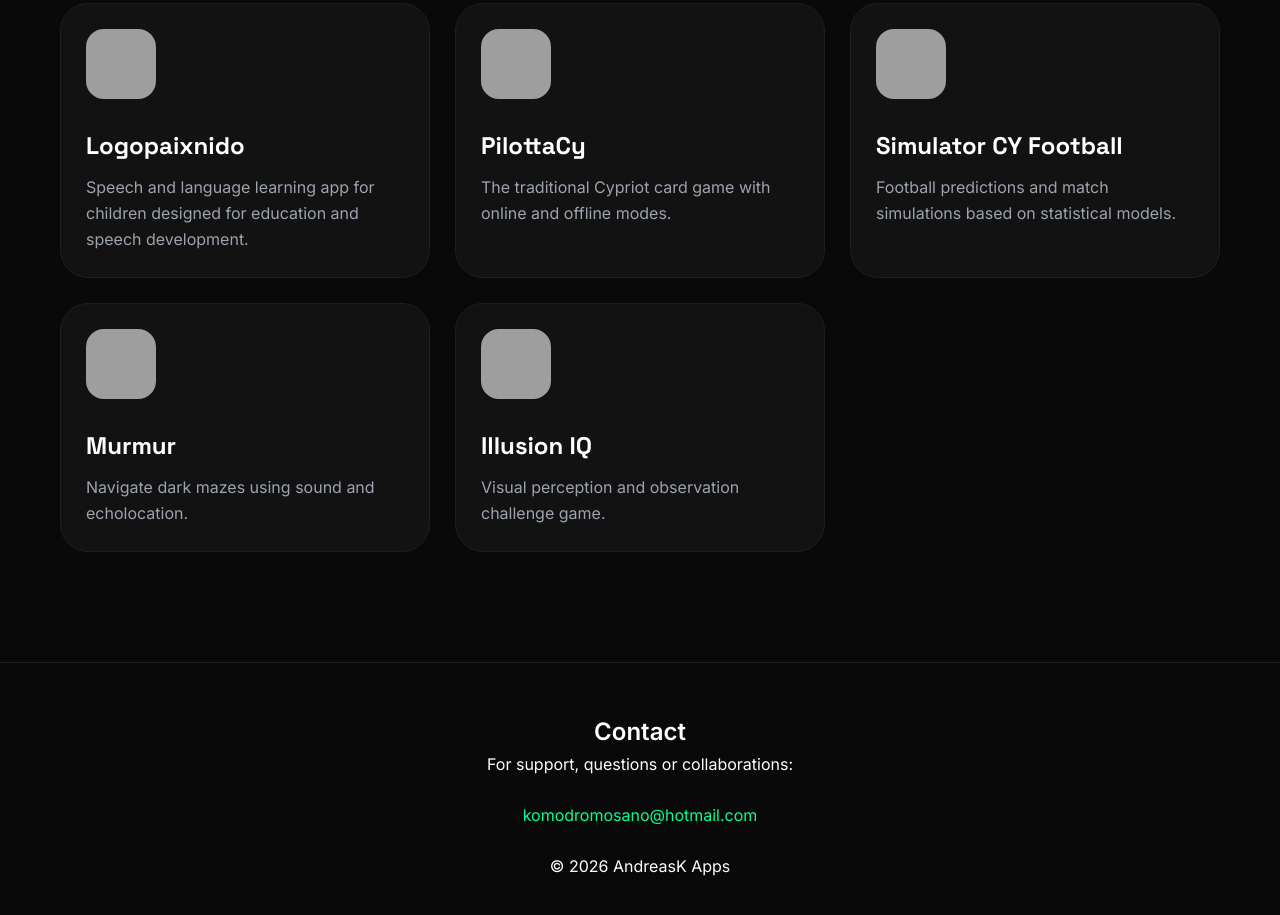
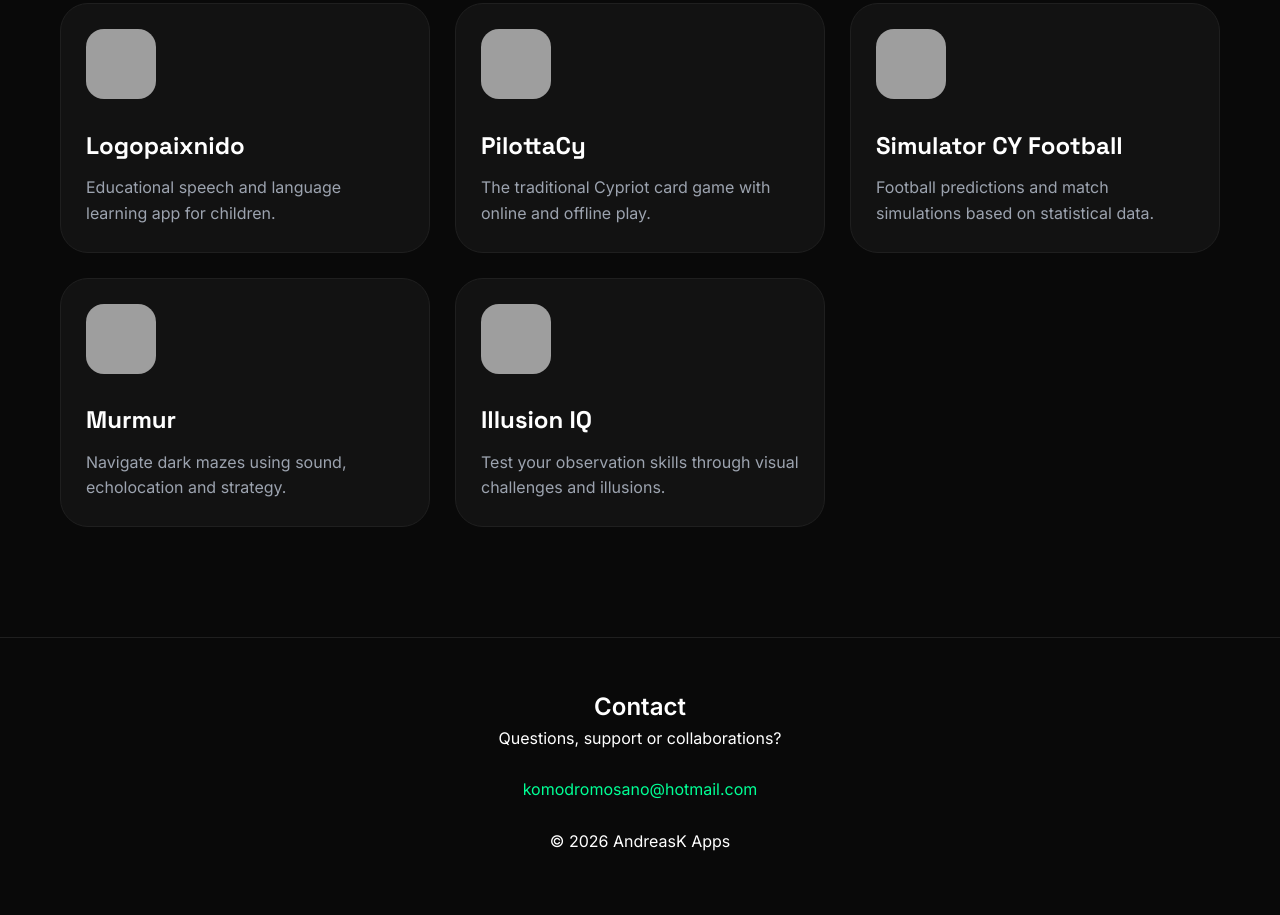
Before and after one commit to andreaskapps/andreask-apps, a plain HTML site: page index.html in a window 1280 px wide. Shown: the part 879-1794 px from the top of the page. Drawn offline with Linux system fonts and the light colour scheme; grey boxes are pictures that could not be loaded.

Commit message:
Update index.html

```diff
--- a/index.html
+++ b/index.html
@@ -1,5 +1,6 @@
 <!DOCTYPE html>
 <html lang="en">
+
 <head>
   <meta charset="UTF-8">
   <meta name="viewport" content="width=device-width, initial-scale=1.0">
@@ -7,11 +8,14 @@
   <title>AndreasK Apps</title>
 
   <link rel="stylesheet" href="style.css">
+  <link rel="icon" href="logo.png">
+</head>
 
-</head>
 <body>
 
   <section class="hero">
+
+    <img src="logo.png" class="site-logo" alt="AK Logo">
 
     <div class="badge">
       ● Independent Android Developer • Nicosia, Cyprus
@@ -28,8 +32,7 @@
       unique puzzle experiences built for Android.
     </p>
 
-    <a
-      class="hero-btn"
+    <a class="hero-btn"
       href="https://play.google.com/store/apps/developer?id=AndreasK"
       target="_blank">
       View All Apps
@@ -48,71 +51,70 @@
       href="https://play.google.com/store/apps/details?id=com.logopaixnido"
       target="_blank">
 
-<img src="https://play-lh.googleusercontent.com/mnjWKfCPGdKp4A0xikkYEqk27rF2M0BKEvfKT7ucP9-4PXkH-bjIQBTUYbVI4oEBtpJi91Z144orGfZq9BsdyA=w480-h960-rw">
+      <img
+        src="https://play-lh.googleusercontent.com/mnjWKfCPGdKp4A0xikkYEqk27rF2M0BKEvfKT7ucP9-4PXkH-bjIQBTUYbVI4oEBtpJi91Z144orGfZq9BsdyA=w480-h960-rw">
 
       <h3>Logopaixnido</h3>
 
       <p>
-Speech and language learning app for children designed for
-education and speech development.
+        Educational speech and language learning app for children.
       </p>
-
     </a>
 
     <a class="card"
       href="https://play.google.com/store/apps/details?id=com.pilotta"
       target="_blank">
 
-<img src="https://play-lh.googleusercontent.com/a06N4y4tmqZgXaSmFRJ1g3hNh7UVlqk6PGmcFQZYtNiI7AMyhxVu6vXLMEtKOp-HKzShr8S_h-J3g9hfFrnp=s96-rw">
+      <img
+        src="https://play-lh.googleusercontent.com/a06N4y4tmqZgXaSmFRJ1g3hNh7UVlqk6PGmcFQZYtNiI7AMyhxVu6vXLMEtKOp-HKzShr8S_h-J3g9hfFrnp=s96-rw">
 
       <h3>PilottaCy</h3>
 
       <p>
-The traditional Cypriot card game with online and offline modes.
+        The traditional Cypriot card game with online and offline play.
       </p>
-
     </a>
 
     <a class="card"
       href="https://play.google.com/store/apps/details?id=com.simulatorcyfootball"
       target="_blank">
 
-<img src="https://play-lh.googleusercontent.com/iL9kLIHkUB_WmO6lMXs5bKphMkZdrob_IdX55eOtku0ycy1dHrWd1LYZkWTchBc9510_R3DULTMgAN7OaUUxtA=s96-rw">
+      <img
+        src="https://play-lh.googleusercontent.com/iL9kLIHkUB_WmO6lMXs5bKphMkZdrob_IdX55eOtku0ycy1dHrWd1LYZkWTchBc9510_R3DULTMgAN7OaUUxtA=s96-rw">
 
       <h3>Simulator CY Football</h3>
 
       <p>
-Football predictions and match simulations based on statistical models.
+        Football predictions and match simulations based on statistical data.
       </p>
-
     </a>
 
     <a class="card"
       href="https://play.google.com/store/apps/details?id=com.Murmur"
       target="_blank">
 
-<img src="https://play-lh.googleusercontent.com/AobPyHKyiCxZlXigbZ-l-KM7GNfc34pWEUxIGySbF8rUwGbEMkSDES52puLG3nFWK1xa05lauBitnVVjOUcNlw=s96-rw">
+      <img
+        src="https://play-lh.googleusercontent.com/AobPyHKyiCxZlXigbZ-l-KM7GNfc34pWEUxIGySbF8rUwGbEMkSDES52puLG3nFWK1xa05lauBitnVVjOUcNlw=s96-rw">
 
       <h3>Murmur</h3>
 
       <p>
-Navigate dark mazes using sound and echolocation.
+        Navigate dark mazes using sound, echolocation and strategy.
       </p>
-
     </a>
 
     <a class="card"
       href="https://play.google.com/store/apps/details?id=com.allusion"
       target="_blank">
 
-<img src="https://play-lh.googleusercontent.com/Bnw2OVjjQXUrFsudmfm0a2m8ZZOkVpXVHL0EPChUtpXB9uDH2yo2RXhakEuBd2o1mn6t-6ijMddb9etiiy8Snw=w480-h960-rw">
+      <img
+        src="https://play-lh.googleusercontent.com/Bnw2OVjjQXUrFsudmfm0a2m8ZZOkVpXVHL0EPChUtpXB9uDH2yo2RXhakEuBd2o1mn6t-6ijMddb9etiiy8Snw=w480-h960-rw">
 
       <h3>Illusion IQ</h3>
 
       <p>
-Visual perception and observation challenge game.
+        Test your observation skills through visual challenges and illusions.
       </p>
-
     </a>
 
   </section>
@@ -122,7 +124,7 @@ Visual perception and observation challenge game.
     <h2>Contact</h2>
 
     <p>
-For support, questions or collaborations:
+      Questions, support or collaborations?
     </p>
 
     <br>
@@ -142,4 +144,5 @@ komodromosano@hotmail.com
   </footer>
 
 </body>
+
 </html>
```
Lines whose indentation alone changed are shown as unchanged.
